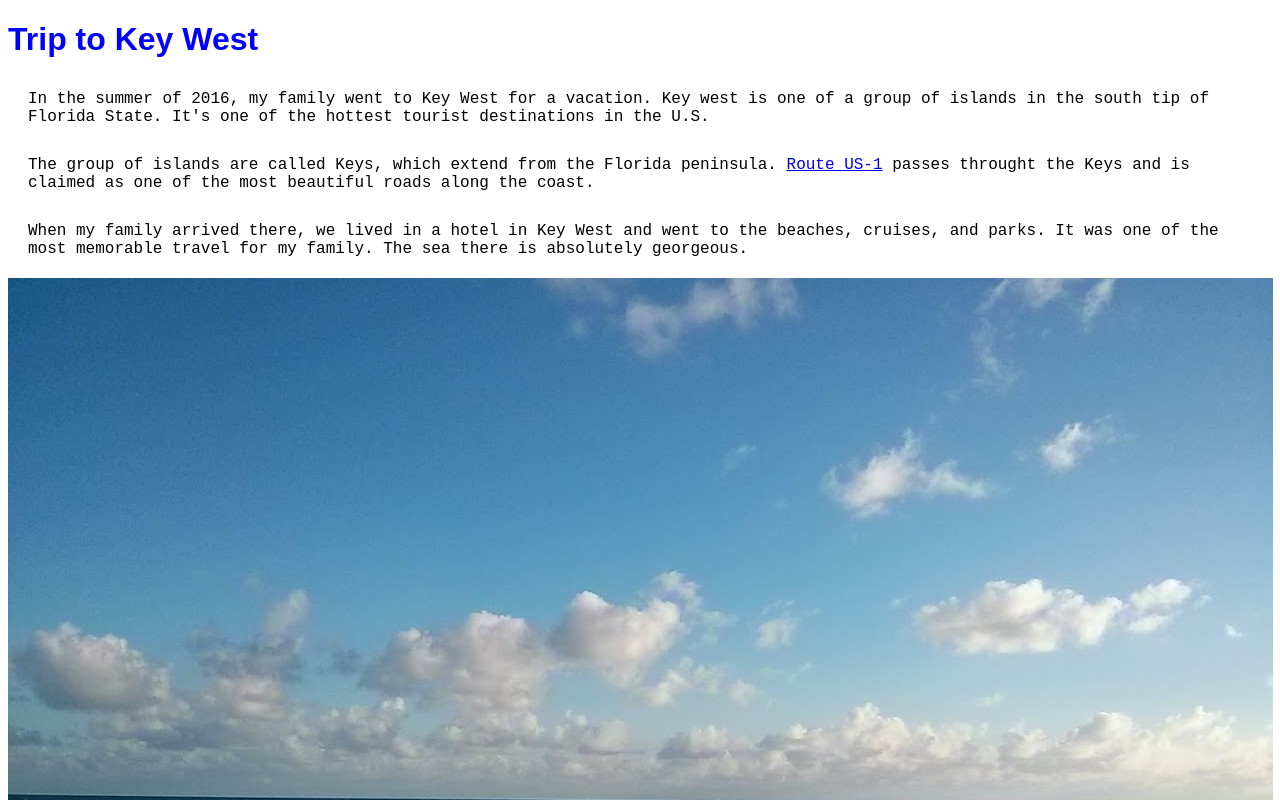
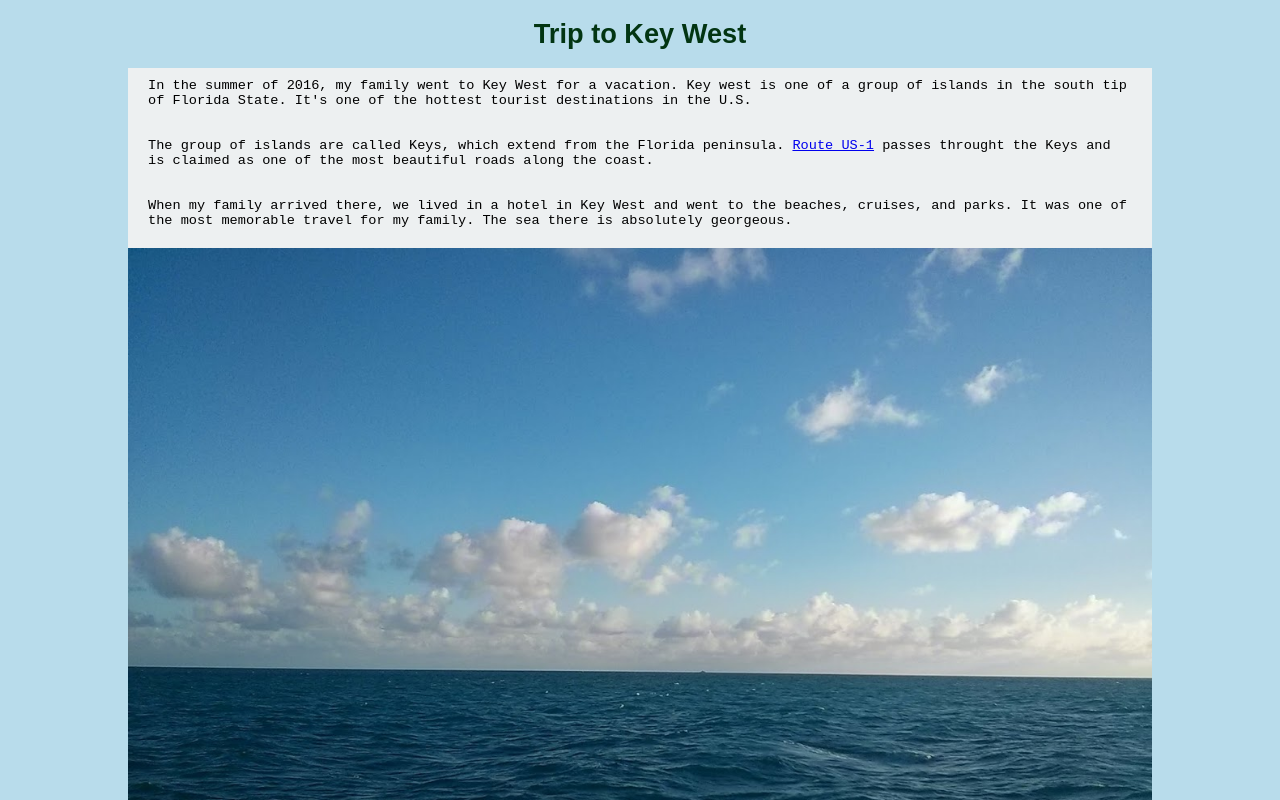
Before and after one commit to lacitrus/html-me-something, a plain HTML site: page index.html in a window 1280 px wide. Shown: the top 800 px of the page. Drawn offline with Linux system fonts and the light colour scheme.

Commit message:
Made background changes

```diff
--- a/styles.css
+++ b/styles.css
@@ -1,6 +1,22 @@
+
+body {
+	width: 100%;
+	max-width: 1024px;
+	margin: 0 auto;
+	background-color: rgb(184, 220, 235);
+	font-size: 85%;
+}
+
+
+main {
+	background-color: rgb(237, 240, 241);
+	font-size: 1.0em;
+}
+
 h1{
     font-family: Arial, Helvetica, sans-serif;
-    color: blue;
+    color: rgb(2, 53, 18);
+    text-align: center;
 }
 
 
@@ -10,6 +26,12 @@ p{
     margin: 10px;
 }
 
+
+img {
+	width: 100%;
+	max-width: 100%;
+}
+
 p.footer{
 text-align: center;
 }
```
